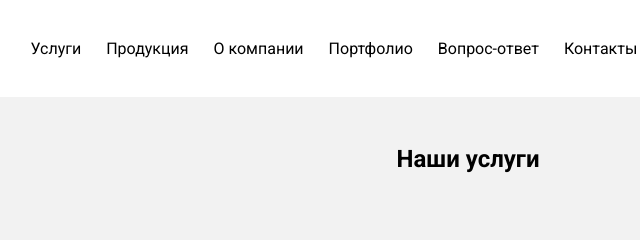
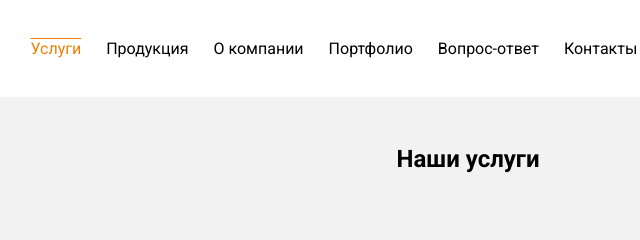
Before and after one commit to vaultdude/Layout_practice, a plain HTML site: page index.html in a window 1280 px wide. In both pictures the pointer is over the link "Услуги". Shown: the top 240 px of the page, 172-812 px from the left. Drawn offline with Linux system fonts and the light colour scheme.

Commit message:
add overline

```diff
--- a/header.css
+++ b/header.css
@@ -46,3 +46,10 @@
 .img {
   margin-right: 12px;
 }
+
+.link:hover {
+  top: 0;
+  text-decoration: overline;
+  color: #EF7F04;
+
+}
```
